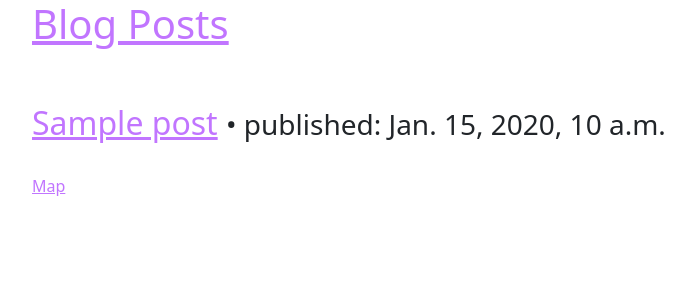
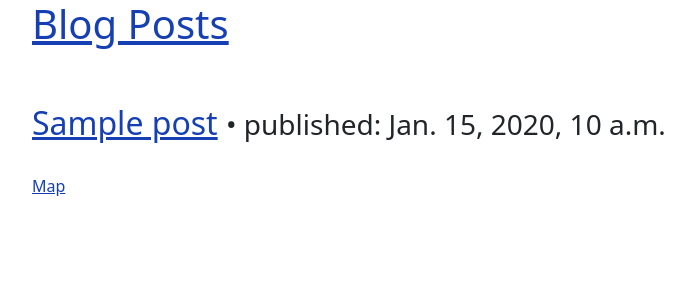
Before and after one commit to laisbsc/django_diary, a Django app: template blog/templates/blog/post_list.html in a window 1280 px wide. Shown: the top 300 px of the page, without its empty margins (50-745 px from the left). Run offline with Django 5.2, Linux system fonts and the light colour scheme; the template is opened without the code that fills it: most values are stand-ins (such as "Sample title", 1, 10 or a date in 2020).

Commit message:
change link colour

```diff
--- a/blog/templates/blog/static/css/blog.css
+++ b/blog/templates/blog/static/css/blog.css
@@ -1,3 +1,3 @@
 h1 a, h2 a, p a {
-    color: #c175ff;
+    color: #153FB3;
 }
```
